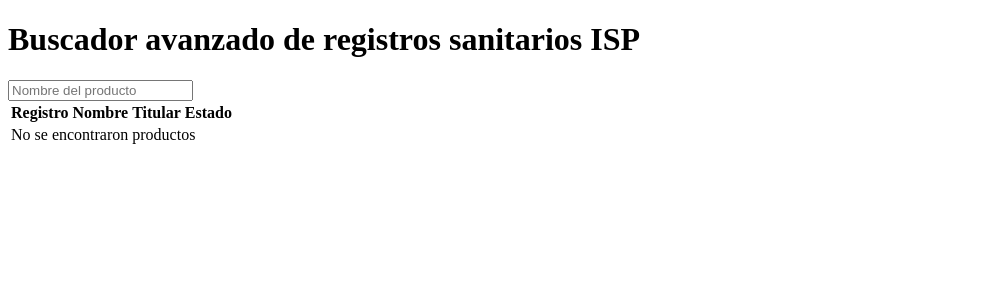
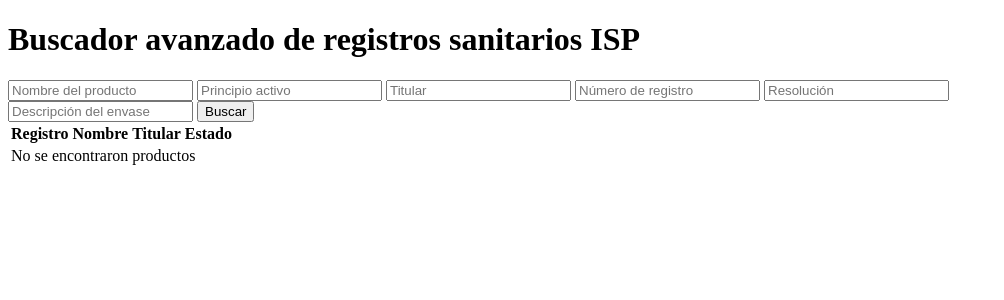
Before and after one commit to yesminalina/ispch-advanced-search, a Django app: page / in a window 1280 px wide. Shown: the top 300 px of the page, without its empty margins (0-1004 px from the left). Run offline with Django 5.2, Linux system fonts and the light colour scheme; data that the repository does not hold is empty.

Commit message:
feat: advanced multi-field product search
- add htmx search form with nombre, principio activo, titular, registro, resolución and descripción de envase fields
- update search view to filter every field with icontains + distinct, and return no results when there are no active filters
- update ActiveIngredient related_name from formulas to active_ingredients

```diff
--- a/registros/models.py
+++ b/registros/models.py
@@ -76,7 +76,7 @@ class CompanyRole(models.Model):
 
 class ActiveIngredient(models.Model):
     producto = models.ForeignKey(
-        Product, on_delete=models.CASCADE, related_name="formulas"
+        Product, on_delete=models.CASCADE, related_name="active_ingredients"
     )
     nombre_pa = models.CharField(max_length=255, blank=True)
     concentracion = models.CharField(max_length=50, blank=True)
--- a/registros/templates/registros/search.html
+++ b/registros/templates/registros/search.html
@@ -4,14 +4,41 @@
 
 {% block content %}
 <h1>Buscador avanzado de registros sanitarios ISP</h1>
-<input
-    type="text"
-    name="name"
-    placeholder="Nombre del producto"
-    hx-get="{% url 'registros:search' %}"
-    hx-trigger="keyup changed delay:300ms"
-    hx-target="#results"
->
+<form hx-get="{% url 'registros:search' %}" hx-target="#results">
+    <input
+        type="text"
+        name="nombre"
+        placeholder="Nombre del producto"
+    >
+    <input
+        type="text"
+        name="nombre_pa"
+        placeholder="Principio activo"
+    >
+    <input
+        type="text"
+        name="titular"
+        placeholder="Titular"
+    >
+    <input
+        type="text"
+        name="registro"
+        placeholder="Número de registro"
+    >
+    <input
+        type="text"
+        name="resolucion"
+        placeholder="Resolución"
+    >
+    <br>
+        <input
+        type="text"
+        name="descripcion"
+        placeholder="Descripción del envase"
+    >
+
+    <button type="submit">Buscar</button>
+</form>
 
 <div id="results">
     {% include "registros/partials/results.html" %}
--- a/registros/views.py
+++ b/registros/views.py
@@ -2,11 +2,45 @@ from django.shortcuts import render
 from .models import Product
 
 def search(request):
-    name = request.GET.get("name", "")
+    nombre = request.GET.get("nombre", "")
+    nombre_pa = request.GET.get("nombre_pa", "")
+    titular = request.GET.get("titular", "")
+    registro = request.GET.get("registro", "")
+    resolucion = request.GET.get("resolucion", "")
+    # Envase
+    descripcion = request.GET.get("descripcion", "")
+
     products = Product.objects.all()
+    has_filters = False
 
-    if name:
-        products = products.filter(nombre__icontains=name)
+    if nombre:
+        has_filters = True
+        products = products.filter(nombre__icontains=nombre)
+
+    if nombre_pa:
+        has_filters = True
+        products = products.filter(active_ingredients__nombre_pa__icontains=nombre_pa)
+
+    if titular:
+        has_filters = True
+        products = products.filter(titular__icontains=titular)
+
+    if registro:
+        has_filters = True
+        products =products.filter(registro__icontains=registro)
+
+    if resolucion:
+        has_filters = True
+        products = products.filter(resolucion__icontains=resolucion)
+
+    if descripcion:
+        has_filters = True
+        products = products.filter(packagings__descripcion__icontains=descripcion)
+
+    if not has_filters:
+        products = Product.objects.none()
+
+    products = products.distinct()
 
     if request.headers.get("HX-Request") == "true":
         return render(request, "registros/partials/results.html", {"products": products})
```
